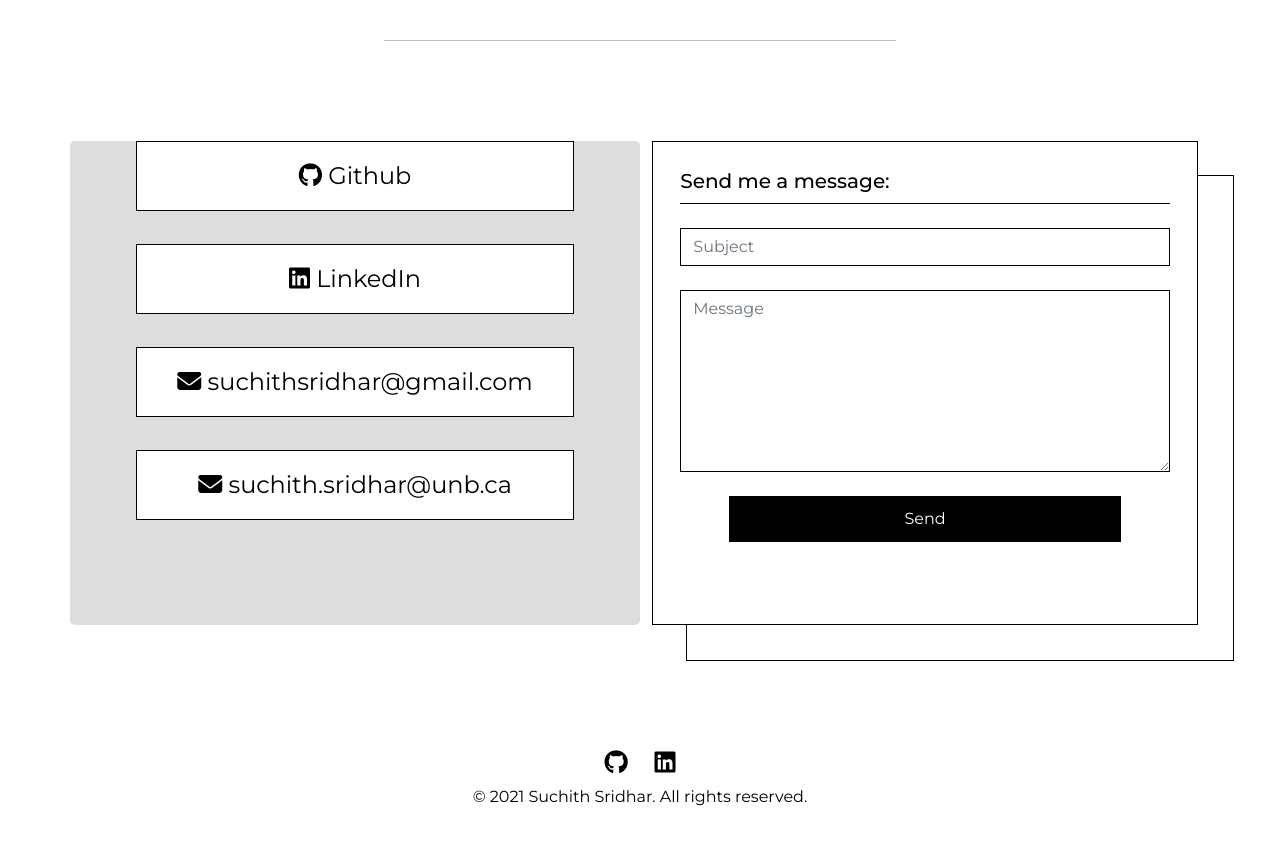
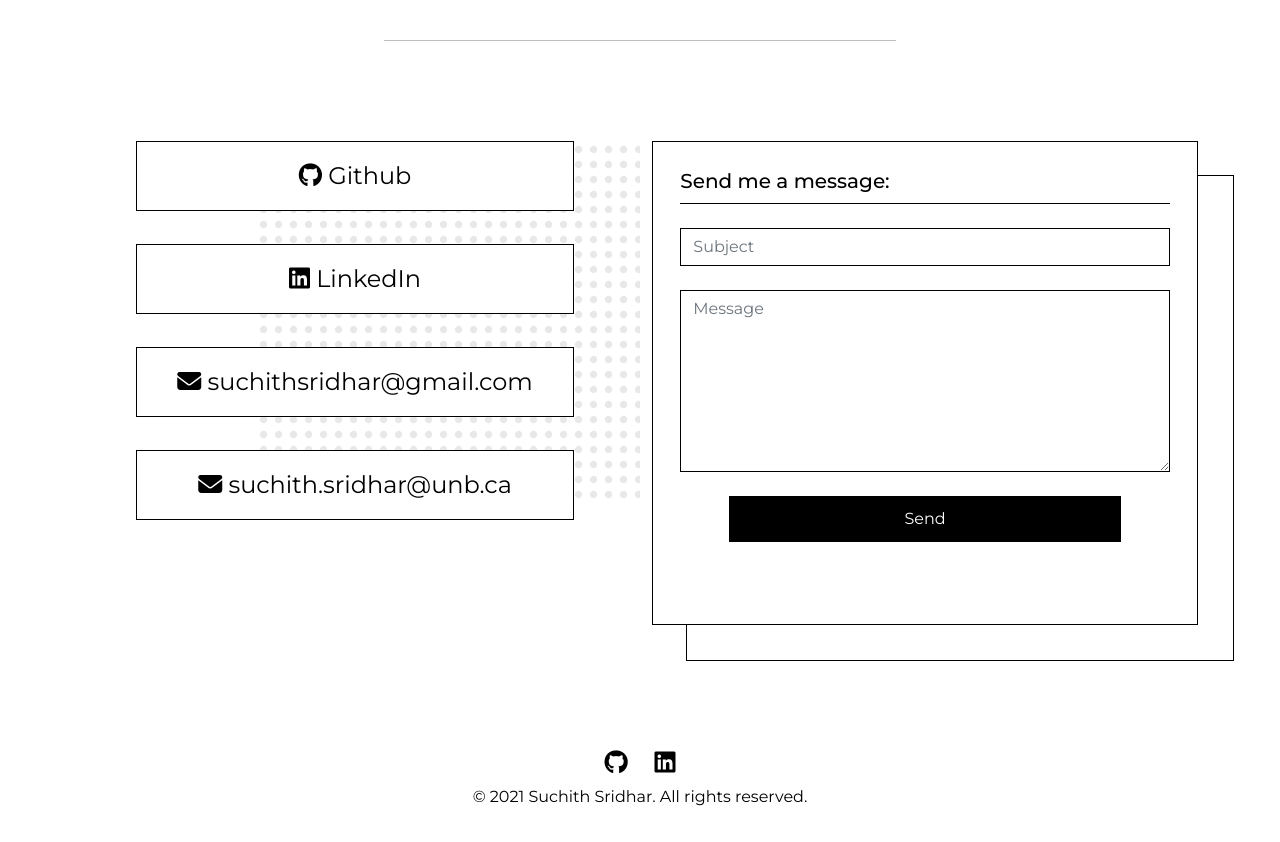
Before and after one commit to SuchithSridhar/Suchicodes-python, a Flask app: page /contact in a window 1280 px wide. Shown: the part 98-940 px from the top of the page. Run offline with Flask 2, Linux system fonts and the light colour scheme; some libraries are stand-ins or nearby versions.

Commit message:
Fixed color issue in contact page.

```diff
--- a/suchiblog/static/styles/contact.css
+++ b/suchiblog/static/styles/contact.css
@@ -77,7 +77,6 @@ hr {
   padding: 2%;
   padding-top: 0;
   border-radius: 5px;
-  background-color: var(--color-light-gray);
 }
 
 @media  screen and (max-width: 1000px) {
```
